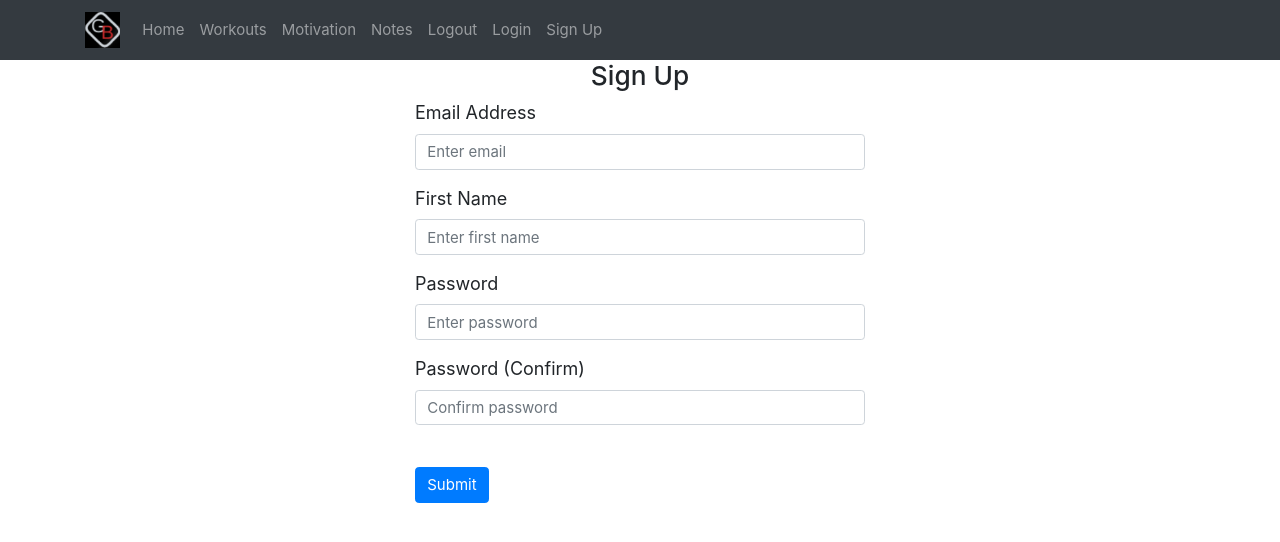
After one commit to Asanti0116/gym-buddy-website, a Flask app: page /sign-up in a window 1280 px wide. The commit adds this page. Shown: the top 542 px of the page. Run offline with Flask 3, Linux system fonts and the light colour scheme; some libraries are stand-ins or nearby versions.

Commit message:
changed navbar, added wtf forms for sign-up and login

```diff
--- a/app.py
+++ b/app.py
@@ -1,5 +1,22 @@
-from flask import Flask, request, render_template
+from flask import Flask, request, render_template, url_for
 from flask_debugtoolbar import DebugToolbarExtension
+
+import requests
+
+#################################################################
+# API INFO
+url = "https://exercisedb.p.rapidapi.com/exercises/target/%7Btarget%7D"
+
+headers = {
+  "X-RapidAPI-Key": "9ded74f4f8msha4284305d05698dp19f784jsn6e8a645eabe3",
+  "X-RapidAPI-Host": "exercisedb.p.rapidapi.com"
+}
+
+response = requests.request("GET", url, headers=headers)
+
+print(response.text)
+
+#################################################################
 
 app = Flask(__name__)
 
@@ -32,14 +49,23 @@ def notes():
   return render_template("notes.html")
 
 
+#################################################################
+# User signup/login/logout
+
+
+@app.route('/sign-up')
+def sign_up():
+  return render_template('sign-up.html')
+
+
 @app.route("/login")
 def login():
   return render_template("login.html")
 
 
-@app.route("/join-now")
-def join_now():
-  return render_template("join-now.html")
+@app.route("/log-out")
+def log_out():
+  return render_template("log-out.html")
 
 
 if __name__ == "__main__":
--- a/pyproject.toml
+++ b/pyproject.toml
@@ -8,6 +8,9 @@ authors = ["Replit user <<>>"]
 python = "^3.10"
 Flask = "^2.2.2"
 Flask-DebugToolbar = "^0.13.1"
+Flask-WTF = "^1.1.1"
+WTForms = "^3.0.1"
+requests = "^2.28.2"
 
 [tool.poetry.dev-dependencies]
 
--- a/static/style.css
+++ b/static/style.css
@@ -34,40 +34,14 @@ body, html {
   letter-spacing: 5px;
 }
 
-/* Add a black background color to the top navigation */
-.topnav {
-  background-color: #333;
-  overflow: hidden;
+.form_container {
+  margin: 0 auto;
+  max-width: 30rem;
+  border: var(--border);
+  font-size: 1.2rem;
+
+  /* An explicit background is required here, as it's actually transparent by default, and we
+       don't want to see the shadow element behind */
+  background: var(--background-color);
+
 }
-
-/* Style the links inside the navigation bar */
-.topnav a {
-  float: left;
-  color: #f2f2f2;
-  text-align: center;
-  padding: 14px 16px;
-  text-decoration: none;
-  font-size: 17px;
-}
-
-/* Change the color of links on hover */
-.topnav a:hover {
-  background-color: #ddd;
-  color: black;
-}
-
-/* Add a color to the active/current link */
-.topnav a.active {
-  background-color: red;
-  color: white;
-}
-
-.footer {
-  position: fixed;
-  left: 0;
-  bottom: 0;
-  width: 100%;
-  background-color: red;
-  color: white;
-  text-align: center;
-}
--- a/templates/base.html
+++ b/templates/base.html
@@ -1,24 +1,55 @@
 <!DOCTYPE html>
-<html lang="en">
+<html>
 <head>
 <meta charset="UTF-8">
-    <title>Gym Buddy</title>
+<meta name="viewport" content="width=device-
+width, initial-scale=1.0">
+<!--  Load CSS in Flask with html-->
 <link rel="stylesheet" href="{{ url_for('static', filename = 'style.css') }}">
+<!--  Load JavaScript in Flask with html-->
+<script src="{{url_for('static', filename='script.js')}}"></script>
+    <link
+      rel="stylesheet"
+      href="https://stackpath.bootstrapcdn.com/bootstrap/4.4.1/css/bootstrap.min.css"
+      integrity="sha384-Vkoo8x4CGsO3+Hhxv8T/Q5PaXtkKtu6ug5TOeNV6gBiFeWPGFN9MuhOf23Q9Ifjh"
+      crossorigin="anonymous"
+    />
+    <link
+      rel="stylesheet"
+      href="https://stackpath.bootstrapcdn.com/font-awesome/4.7.0/css/font-awesome.min.css"
+      crossorigin="anonymous"
+    />
+
+  <title>{% block title %}GymBuddy{% endblock %}</title>
   </head>
   <body>
-  <div class="topnav">
-  <a class="active" href="#home">Home</a>
-  <a href="#exercise of the day">Exercise of the day</a>
-  <a href="#motivation">Motivation</a>
-  <a href="#workouts">Workouts</a>
-  <a href="#notes">Notes</a>
-  <a href="#login">Login</a>
+    <nav class="navbar navbar-expand-lg navbar-dark bg-dark static-top">
+      <div class="container">
+        <a class="navbar-brand" href="#">
+          <img src="static/images/GB-logo.png" alt="GB Logo" height="36">
+        </a>
+        <button
+          class="navbar-toggler"
+          type="button"
+          data-toggle="collapse"
+          data-target="#navbar"
+        >
+          <span class="navbar-toggler-icon"></span>
+        </button>
+        <div class="collapse navbar-collapse" id="navbar">
+          <div class="navbar-nav">
+            <a class="nav-item nav-link" id="home" href="/">Home</a>
+            <a class="nav-item nav-link" id="workouts"
+              href="/workouts">Workouts</a>
+            <a class="nav-item nav-link" id="motivation" href="/motivation">Motivation</a>
+            <a class="nav-item nav-link" id="notes" href="/notes">Notes</a>
+            <a class="nav-item nav-link" id="logout" href="/logout">Logout</a>
+            <a class="nav-item nav-link" id="login" href="/login">Login</a>
+            <a class="nav-item nav-link" id="signUp" href="/sign-up">Sign Up</a>
         </div>
-  <div class="bgimg">
       </div>
-  <div class="footer">
-  <p>Footer</p>
-</div>
+    </nav>
+
 {% block content %}
 {% endblock %}
 </body>
--- /dev/null
+++ b/templates/log-out.html
@@ -0,0 +1,5 @@
+{% extends 'base.html' %}
+{% block content %}
+
+
+{% endblock %}
--- /dev/null
+++ b/templates/sign-up.html
@@ -0,0 +1,53 @@
+{% extends 'base.html' %}
+{% block content %}
+
+<form methods="POST">
+  <h3 align="center">Sign Up</h3>
+    <div class="form_container">
+      <div class="form-group">
+        <label for="email">Email Address</label>
+          <input
+            type="email"
+            class="form-control"
+            id="email"
+            name="email"
+            placeholder="Enter email"
+          />
+      </div>
+      <div class="form-group">
+        <label for="firstName">First Name</label>
+          <input
+            type="text"
+            class="form-control"
+            id="firstName"
+            name="firstName"
+            placeholder="Enter first name"
+          />
+      </div>
+      <div class="form-group">
+        <label for="password1">Password</label>
+          <input
+            type="password"
+            class="form-control"
+            id="password1"
+            name="password1"
+            placeholder="Enter password"
+          />
+      </div>
+      <div class="form-group">
+        <label for="password2">Password (Confirm)</label>
+          <input
+            type="password"
+            class="form-control"
+            id="password2"
+            name="password2"
+            placeholder="Confirm password"
+          />
+      </div>
+      <br />
+      <button type="submit" class="btn btn-primary">Submit</button>
+    </div>
+</form>
+
+
+{% endblock %}
```
Also changed, not shown: forms.py (added, +24 -0 lines), requirements.txt (+21 -6 lines), templates/home.html (+6 -26 lines), templates/join-now.html (deleted, +0 -16 lines), templates/login.html (+28 -7 lines), templates/stuff.html (+61 -114 lines), models.py (added), static/images/GB-logo.png (added), static/images/barbell.jpg (deleted), static/login.css (line endings or trailing spaces), 1 other file. Lines whose indentation alone changed are shown as unchanged.
